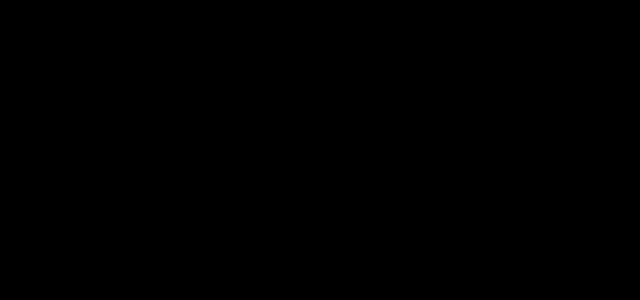
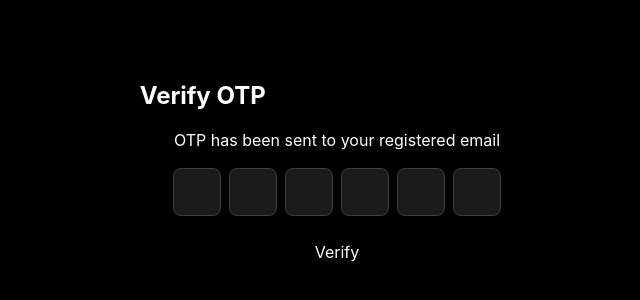
Before and after one commit to Anupam890/BookishBounty, a React (Vite) app: page /otp-verify in a window 1280 px wide. Before the commit this address had no page. Shown: the part 216-516 px from the top of the page, without its empty margins (303-943 px from the left). Built offline with nearby package versions, Linux system fonts and the light colour scheme.

Commit message:
added otp component

```diff
--- a/package.json
+++ b/package.json
@@ -10,6 +10,7 @@
         "preview": "vite preview"
     },
     "dependencies": {
+        "@react-email/components": "^0.0.22",
         "@reduxjs/toolkit": "^2.2.5",
         "axios": "^1.7.2",
         "framer-motion": "^11.2.6",
@@ -17,7 +18,8 @@
         "react-dom": "^18.2.0",
         "react-hot-toast": "^2.4.1",
         "react-icons": "^5.2.1",
-        "react-router-dom": "^6.23.1"
+        "react-router-dom": "^6.23.1",
+        "resend": "^3.5.0"
     },
     "devDependencies": {
         "@types/react": "^18.2.66",
--- a/src/App.jsx
+++ b/src/App.jsx
@@ -6,6 +6,7 @@ import Home from "./layout/Home";
 import Navbar from "./layout/Navbar";
 import Login from "./layout/Auth/Login";
 import Register from "./layout/Auth/Register";
+import OTPVerify from "./layout/Auth/OTPVerify";
 
 // private Routes
 import Dashboard from "./layout/private/Dashboard";
@@ -19,8 +20,9 @@ const ConditionalNavBar = () => {
   const location = useLocation();
   if (
     location.pathname === "/" ||
-    location.pathname === "/login" ||
-    location.pathname === "/register"
+    location.pathname === "login" ||
+    location.pathname === "register" ||
+    location.pathname === "otp-verify"
   ) {
     return <Navbar />;
   } else {
@@ -29,7 +31,7 @@ const ConditionalNavBar = () => {
 };
 
 const App = () => {
-  const [isAuthenticated, setIsAuthenticated] = useState(true);
+  const [isAuthenticated, setIsAuthenticated] = useState(false);
 
   return (
     <>
@@ -39,8 +41,9 @@ const App = () => {
           <Routes>
             {/* public routes */}
             <Route path="/" element={<Home />} />
-        <Route path="/login" element={<Login />} />
-        <Route path="/register" element={<Register />} />
+            <Route path="login" element={<Login setIsAuthenticated={setIsAuthenticated} />} />
+            <Route path="register" element={<Register />} />
+            <Route path="otp-verify" element={<OTPVerify />} />
 
             {/* private routes */}
             <Route element={<PrivateRoute isAuthenticated={isAuthenticated} />}>
--- a/src/layout/Auth/Login.jsx
+++ b/src/layout/Auth/Login.jsx
@@ -1,60 +1,57 @@
 import { useState } from 'react';
-import { Link,useNavigate } from 'react-router-dom';
+import { Link, useNavigate } from 'react-router-dom';
 import { FaGoogle, FaFacebook, FaGithub, FaEye, FaEyeSlash } from 'react-icons/fa';
 import toast, { Toaster } from 'react-hot-toast';
 
-
-
-const Login = () => {
-  const [detail,setDetail] = useState({
-    email:'',
-    password:''
-  })
+const Login = ({ setIsAuthenticated }) => {
+  const [detail, setDetail] = useState({
+    email: '',
+    password: ''
+  });
   const [passwordVisible, setPasswordVisible] = useState(false);
 
   const togglePasswordVisibility = () => {
     setPasswordVisible(!passwordVisible);
   };
 
-  const handleServer = async(e)=>{
+  const handleServer = (e) => {
+    setDetail({ ...detail, [e.target.name]: e.target.value });
+    console.log(detail);
+  };
 
-    setDetail({...detail,[e.target.name]:e.target.value})
-    console.log(detail)
-
-  }
   const navigate = useNavigate();
-  const RegisterData  = async(e)=>{
+  const RegisterData = async (e) => {
     e.preventDefault();
     try {
-      if(detail.email === '' || detail.password === ''){
+      if (detail.email === '' || detail.password === '') {
         toast.error('Please fill all the fields');
-      }else {
-        const res = await fetch('http://localhost:8090/api/auth/login',{
-          method:'POST',
-          headers:{
-            'Content-Type':'application/json'
+      } else {
+        const res = await fetch('http://localhost:8090/api/auth/login', {
+          method: 'POST',
+          headers: {
+            'Content-Type': 'application/json'
           },
-          body:JSON.stringify({
-            email:detail.email,
-            password:detail.password
+          body: JSON.stringify({
+            email: detail.email,
+            password: detail.password
           })
-
-        })
-        setTimeout(()=>{
-          navigate('/dashboard')
-        },2000)
+        });
         const data = await res.json();
 
-        if(res.status === 200){
+        if (res.status === 200) {
           toast.success(data.message);
-        }else {
+          setIsAuthenticated(true);
+          setTimeout(() => {
+            navigate('/dashboard');
+          }, 2000);
+        } else {
           toast.error(data.message);
         }
       }
     } catch (error) {
       toast.error('Enter valid email and password');
     }
-  }
+  };
 
   return (
     <>
--- /dev/null
+++ b/src/layout/Auth/OTPVerify.jsx
@@ -0,0 +1,110 @@
+import { useState, useEffect, useRef } from "react";
+import toast, { Toaster } from "react-hot-toast";
+import { useNavigate } from "react-router-dom";
+
+const OTPVerify = () => {
+  const [otp, setOtp] = useState(new Array(6).fill(""));
+  const inputRefs = useRef([]);
+  const navigate = useNavigate();
+
+  useEffect(() => {
+    toast.success("OTP has been sent to your registered email");
+  }, []);
+
+  const handleChange = (e, index) => {
+    const value = e.target.value.replace(/\D/g, "");
+    if (value) {
+      setOtp((prevOtp) => {
+        const newOtp = [...prevOtp];
+        newOtp[index] = value;
+        return newOtp;
+      });
+      if (index < 5) {
+        inputRefs.current[index + 1].focus();
+      }
+    } else {
+      setOtp((prevOtp) => {
+        const newOtp = [...prevOtp];
+        newOtp[index] = "";
+        return newOtp;
+      });
+    }
+  };
+
+  const handleKeyDown = (e, index) => {
+    if (e.key === "Backspace" && !otp[index] && index > 0) {
+      inputRefs.current[index - 1].focus();
+    }
+  };
+
+  const handleVerify = async (e) => {
+    e.preventDefault();
+    const otpValue = otp.join("");
+    try {
+      if (otpValue.length !== 6) {
+        toast.error("Please enter a 6-digit OTP");
+      } else {
+        const res = await fetch("http://localhost:8090/api/auth/verify-otp", {
+          method: "POST",
+          headers: {
+            "Content-Type": "application/json",
+          },
+          body: JSON.stringify({ otp: otpValue }),
+        });
+        const data = await res.json();
+        if (res.status === 200) {
+          toast.success(data.message);
+          setTimeout(() => {
+            navigate("/dashboard");
+          }, 2000);
+        } else {
+          toast.error(data.message);
+        }
+      }
+    } catch (error) {
+      toast.error("Invalid OTP, please try again");
+    }
+  };
+
+  return (
+    <>
+      <div className="otp-verify w-full h-screen bg-black text-white">
+        <div className="flex justify-center items-center h-full">
+          <div className="w-full md:w-1/2 lg:w-1/3 bg-opacity-10 backdrop-filter backdrop-blur-lg bg-white bg-opacity-20 rounded-lg shadow-lg overflow-hidden p-4">
+            <h2 className="text-2xl font-bold mb-4">Verify OTP</h2>
+            <p className="mb-4 text-center text-white">
+              OTP has been sent to your registered email
+            </p>
+            <form onSubmit={handleVerify}>
+              <div className="mb-4 flex justify-center space-x-2">
+                {otp.map((value, index) => (
+                  <input
+                    key={index}
+                    type="text"
+                    maxLength="1"
+                    value={value}
+                    onChange={(e) => handleChange(e, index)}
+                    onKeyDown={(e) => handleKeyDown(e, index)}
+                    ref={(el) => (inputRefs.current[index] = el)}
+                    className="w-12 h-12 text-center text-xl rounded-lg bg-gray-900 border border-gray-700 focus:outline-none focus:border-gray-500"
+                  />
+                ))}
+              </div>
+              <div className="mb-4">
+                <button
+                  type="submit"
+                  className="w-full py-2 px-4 bg-blue-500 hover:bg-blue-600 rounded-lg text-white"
+                >
+                  Verify
+                </button>
+              </div>
+            </form>
+          </div>
+        </div>
+      </div>
+      <Toaster />
+    </>
+  );
+};
+
+export default OTPVerify;
--- a/src/layout/Auth/Register.jsx
+++ b/src/layout/Auth/Register.jsx
@@ -1,5 +1,5 @@
 import { useState } from "react";
-import { Link } from "react-router-dom";
+import { Link ,useNavigate} from "react-router-dom";
 import { FaGoogle, FaFacebook, FaGithub } from "react-icons/fa";
 import toast, { Toaster } from 'react-hot-toast';
 
@@ -9,6 +9,7 @@ const Register = () => {
     email: "",
     password: ""
   });
+  const navigate = useNavigate();
 
   const handleChange = (e) => {
     const { name, value } = e.target;
@@ -40,6 +41,7 @@ const Register = () => {
             email: "",
             password: "",
           });
+          navigate("otp-verify");
         } else {
           toast.error(data.message);
         }
--- a/src/layout/private/DashNav.jsx
+++ b/src/layout/private/DashNav.jsx
@@ -1,4 +1,4 @@
-import { useState } from "react";
+import { useState, useEffect } from "react";
 import { FaBell, FaBars } from "react-icons/fa";
 import { FaMagnifyingGlass } from "react-icons/fa6";
 import axios from "axios";
@@ -7,10 +7,12 @@ import Music from "./Music";
 export default function DashNav() {
   const [isModalOpen, setIsModalOpen] = useState(false);
   const [songData, setSongData] = useState([]);
+  const [userData, setUserData] = useState(null);
 
+  // Fetch music data
   const fetchMusic = async (query) => {
     try {
-      const response = await axios.get(`http://localhost:8090/api/music/search?query=${query}`); // Ensure the backend is running at this address
+      const response = await axios.get(`http://localhost:8090/api/music/search?query=${query}`);
       const data = response.data;
       console.log(data);
       setSongData(data.results);
@@ -18,6 +20,23 @@ export default function DashNav() {
       console.error("Error fetching music data:", error);
     }
   };
+
+  // Fetch user data
+  const fetchUserData = async () => {
+    try {
+      const response = await axios.get("http://localhost:8090/api/user");
+      const data = response.data;
+      console.log(data);
+      setUserData(data); // Store user data in state
+    } catch (error) {
+      console.error("Error fetching user data:", error);
+    }
+  };
+
+  // Fetch user data on component mount
+  useEffect(() => {
+    fetchUserData();
+  }, []);
 
   const handleChange = (e) => {
     fetchMusic(e.target.value);
@@ -55,12 +74,12 @@ export default function DashNav() {
           >
             <div className="profile-img bg-white w-8 h-8 rounded-full overflow-hidden">
               <img
-                src="https://aui.atlassian.com/aui/latest/docs/images/avatar-person.svg"
+                src={userData?.profileImage || "https://aui.atlassian.com/aui/latest/docs/images/avatar-person.svg"}
                 alt="profile"
                 className="w-full h-full"
               />
             </div>
-            <p>Anupam</p>
+            <p>{userData?.name }</p>
           </div>
         </div>
       </nav>
```
Also changed, not shown: 1 other file (tests, documents, lock files or other folders). Lines whose indentation alone changed are shown as unchanged.
